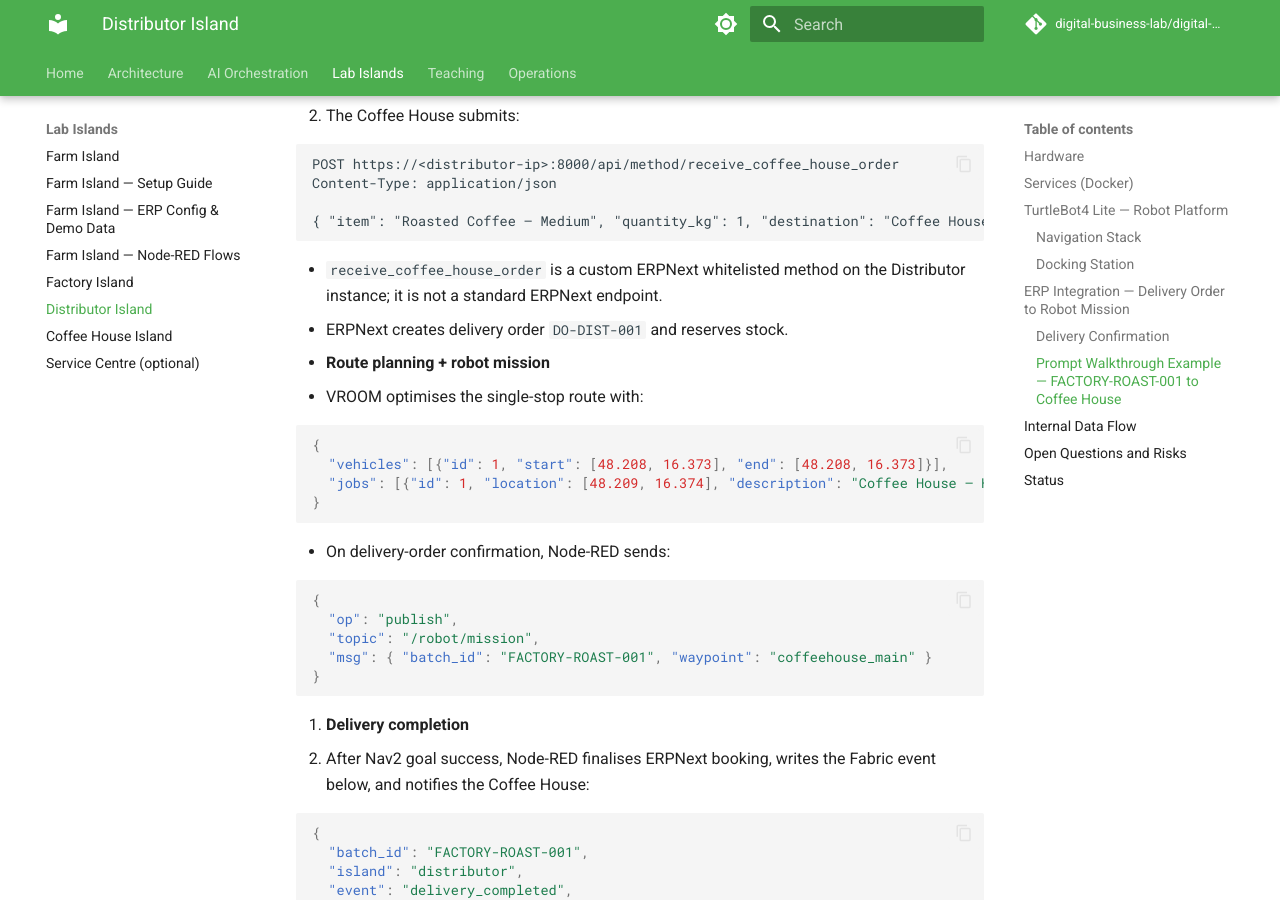
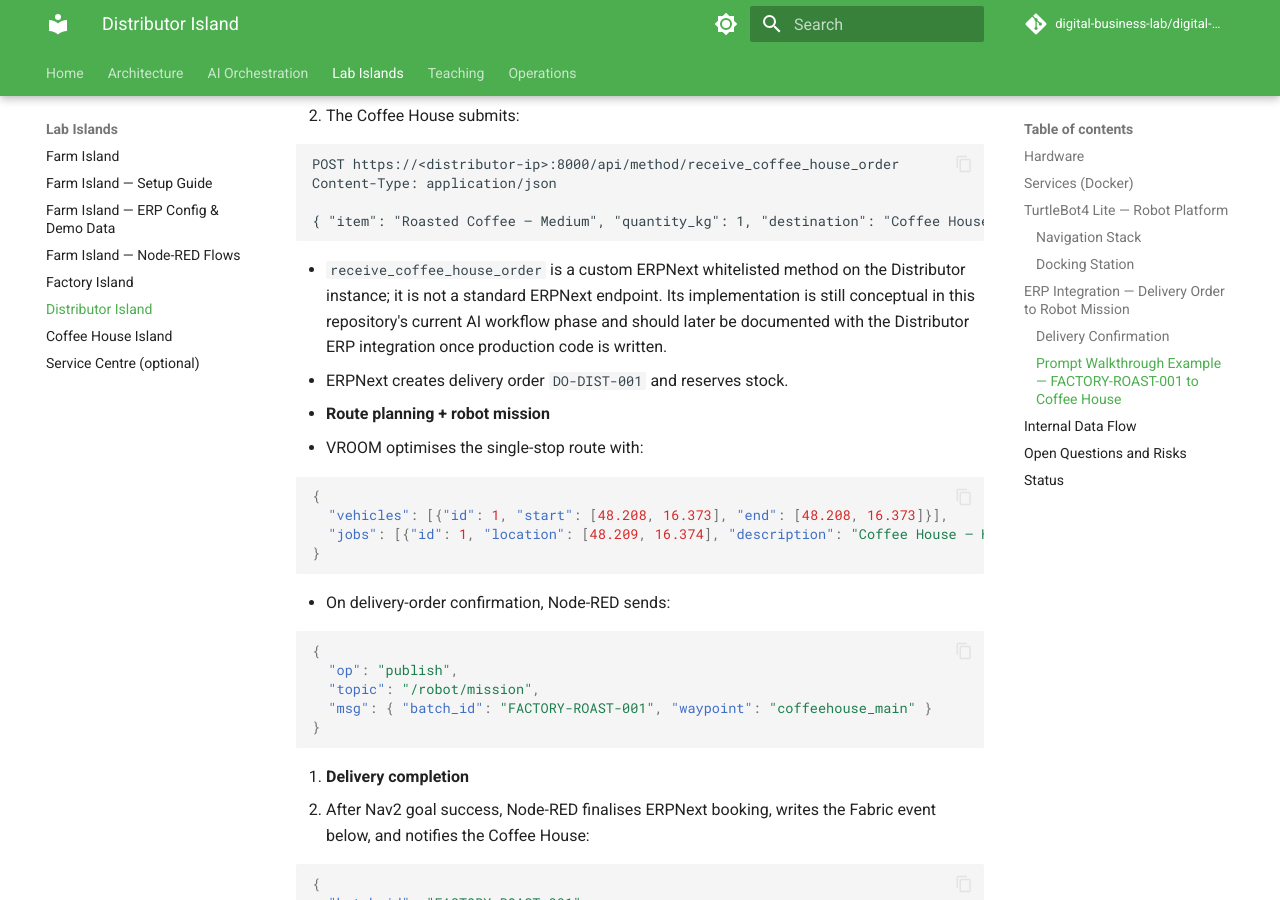
Before and after one commit to digital-business-lab/digital-supply-chain, an MkDocs documentation site: the page built from docs/islands/distributor/index.md, in a window 1280 px wide and 900 px high, scrolled down 3640 px. Built offline with MkDocs 1.6.1 and Material for MkDocs 9.7.7, drawn with Linux system fonts in a browser that asks for light colours; comment, search, counter and statistics services are not loaded.

Commit message:
doc: refine prompt walkthrough details
Agent-Logs-Url: https://github.com/digital-business-lab/digital-supply-chain/sessions/569645a6-c353-4d61-9be0-960e116a3984

Co-authored-by: christophpitzl <71552811+christophpitzl@users.noreply.github.com>

````diff
--- a/docs/islands/distributor/index.md
+++ b/docs/islands/distributor/index.md
@@ -120,7 +120,7 @@ For the end-to-end walkthrough prompt, the Distributor step is:
    { "item": "Roasted Coffee — Medium", "quantity_kg": 1, "destination": "Coffee House — Hauptstraße 1" }
    ```
 
-   - `receive_coffee_house_order` is a custom ERPNext whitelisted method on the Distributor instance; it is not a standard ERPNext endpoint.
+   - `receive_coffee_house_order` is a custom ERPNext whitelisted method on the Distributor instance; it is not a standard ERPNext endpoint. Its implementation is still conceptual in this repository's current AI workflow phase and should later be documented with the Distributor ERP integration once production code is written.
    - ERPNext creates delivery order `DO-DIST-001` and reserves stock.
 
 3. **Route planning + robot mission**
````
Also changed, not shown: docs/islands/coffeehouse/index.md (+1 -1 lines), docs/islands/factory/index.md (+1 -1 lines), docs/islands/farm/erp.md (+1 -1 lines).
